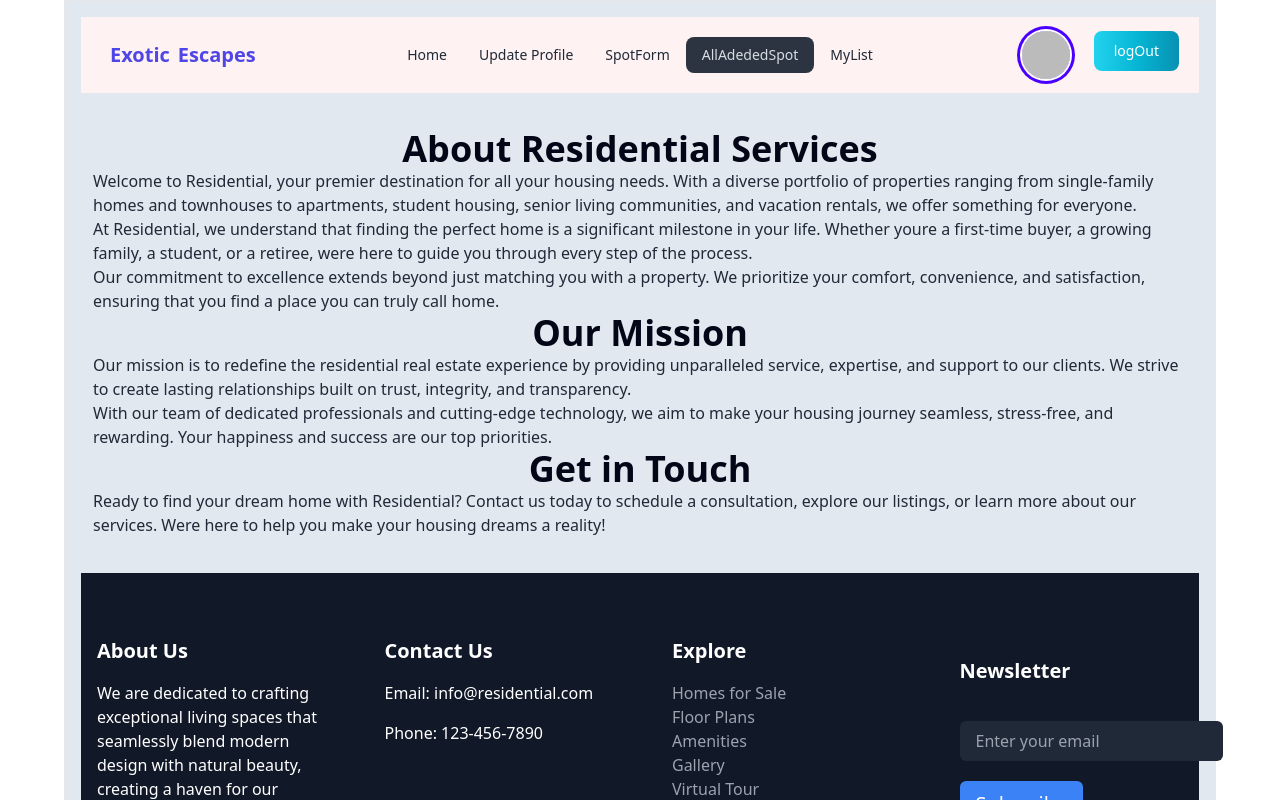
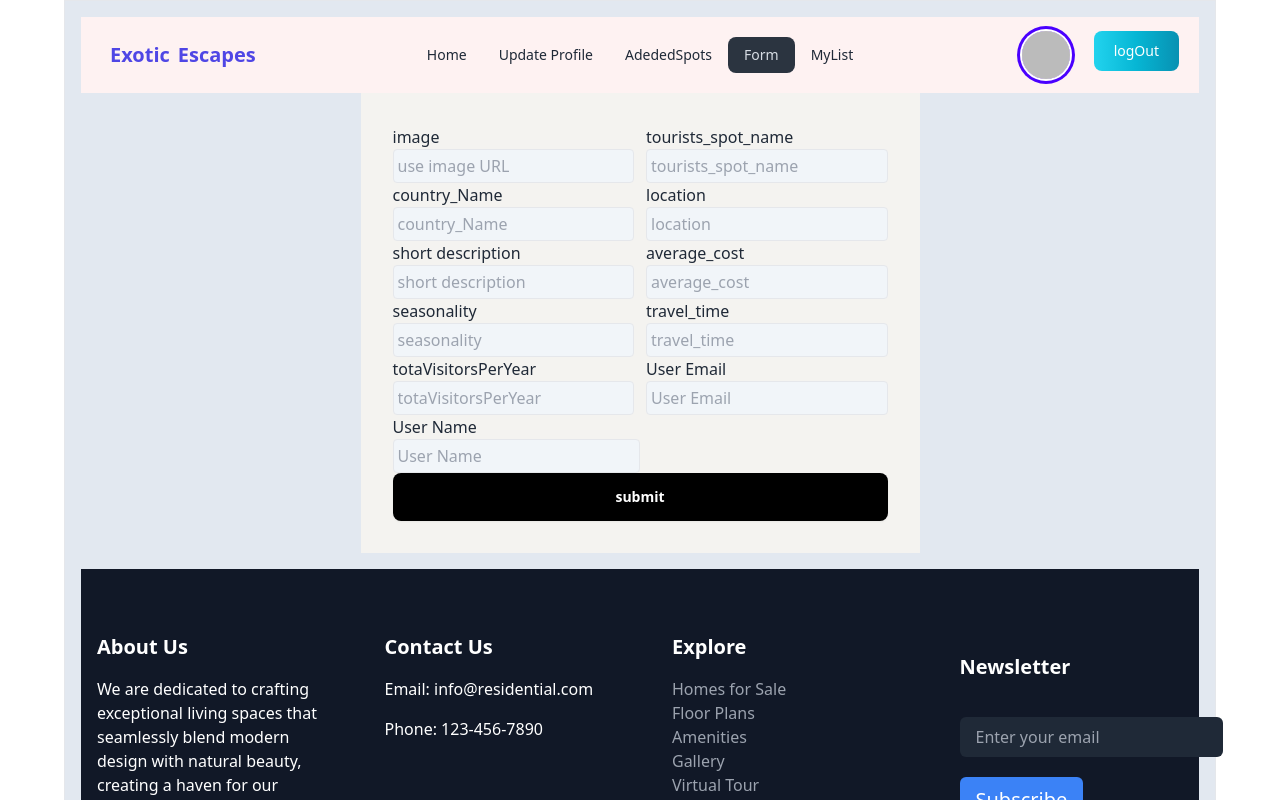
Before and after one commit to muftiramjan/10th-assignment, a React (Vite) app: page /AllAdededSpot in a window 1280 px wide. Shown: the top 800 px of the page. Built offline with nearby package versions, Linux system fonts and the light colour scheme; no server answers; sample sign-in values are in the browser's storage.

Commit message:
all spots users creating complite

```diff
--- a/src/Paigase/Hoome/AllAdededSpot.jsx
+++ b/src/Paigase/Hoome/AllAdededSpot.jsx
@@ -1,26 +1,16 @@
 
 import { Helmet } from "react-helmet-async";
+import SpotsCurds from "./userprofile/SpotsCurds";
+import AddToristSpotFrom from "../../components/AddToristSpotFrom";
+
 
 const AllAdededSpot = () => {
     return (
         <div>
             <Helmet>
-                <title>About</title>
+                <title>AllAdededSpot</title>
             </Helmet>
-            <div className="about-section">
-
-                <div className="about-content my-6 p-3">
-                    <h2 className="text-center font-bold text-4xl text-slate-950">About Residential Services</h2>
-                    <p>Welcome to Residential, your premier destination for all your housing needs. With a diverse portfolio of properties ranging from single-family homes and townhouses to apartments, student housing, senior living communities, and vacation rentals, we offer something for everyone.</p>
-                    <p>At Residential, we understand that finding the perfect home is a significant milestone in your life. Whether youre a first-time buyer, a growing family, a student, or a retiree, were here to guide you through every step of the process.</p>
-                    <p>Our commitment to excellence extends beyond just matching you with a property. We prioritize your comfort, convenience, and satisfaction, ensuring that you find a place you can truly call home.</p>
-                    <h3 className="text-center font-bold text-4xl text-slate-950">Our Mission</h3>
-                    <p>Our mission is to redefine the residential real estate experience by providing unparalleled service, expertise, and support to our clients. We strive to create lasting relationships built on trust, integrity, and transparency.</p>
-                    <p>With our team of dedicated professionals and cutting-edge technology, we aim to make your housing journey seamless, stress-free, and rewarding. Your happiness and success are our top priorities.</p>
-                    <h3 className="text-center font-bold text-4xl text-slate-950">Get in Touch</h3>
-                    <p>Ready to find your dream home with Residential? Contact us today to schedule a consultation, explore our listings, or learn more about our services. Were here to help you make your housing dreams a reality!</p>
-                </div>
-            </div>
+            <AddToristSpotFrom></AddToristSpotFrom>
         </div>
     );
 };
--- a/src/Paigase/Hoome/userprofile/TouristsSpotForm.jsx
+++ b/src/Paigase/Hoome/userprofile/TouristsSpotForm.jsx
@@ -15,7 +15,6 @@ const TouristsSpotForm  = () => {
             </Helmet>
          <div className="my-6 bg-slate-200 p-3">
          <h2 className="text-center font-bold text-4xl text-slate-950">Tourists Spot form:</h2>
-            <AddToristSpotFrom></AddToristSpotFrom>
 
          </div>
          <div>
--- a/src/components/Book/Ditaels.jsx
+++ b/src/components/Book/Ditaels.jsx
@@ -1,5 +1,5 @@
 import { useEffect, useState } from "react";
-import { Link, useLoaderData, useParams } from "react-router-dom";
+import { Link,  useParams } from "react-router-dom";
 
 
 const Ditaels = () => {
@@ -12,6 +12,9 @@ const Ditaels = () => {
             .then(res => res.json())
             .then(dt => setSingleCart(dt))
     }, [id])
+
+
+
     return (
         <div>
             <div className="hero min-h-[400] bg-base-200">
@@ -23,11 +26,12 @@ const Ditaels = () => {
                         <p>location: {singleCart.location}</p>
                         <p>average_cost: {singleCart.average_cost}</p>
                         <p>seasonality: {singleCart.seasonality}</p>
+
+
                     </div>
                 </div>
             </div>
-            <p className="font-bold text-neutral-700"> <span className="font-bold text-3xl text-fuchsia-600">description:</span>  {singleCart.description}</p>
-
+            <p className="font-bold text-neutral-700 text-2xl"> <span className="font-bold text-3xl text-indigo-600">description:</span>  {singleCart.description}</p>
             <Link to="/Hoome" className="relative inline-flex items-center px-12 py-3 overflow-hidden text-lg font-medium text-indigo-600 border-2 border-indigo-600 rounded-full hover:text-white group hover:bg-gray-50 mb-10 mt-8">
                 <span className="absolute left-0 block w-full h-0 transition-all bg-indigo-600 opacity-100 group-hover:h-full top-1/2 group-hover:top-0 duration-400 ease"></span>
                 <span className="absolute right-0 flex items-center justify-start w-10 h-10 duration-300 transform translate-x-full group-hover:translate-x-0 ease">
--- a/src/components/Nabvar.jsx
+++ b/src/components/Nabvar.jsx
@@ -23,9 +23,9 @@ const Navbar = () => {
                 <NavLink to="/MyList">MyList</NavLink>
               </li>
             }
-            <li><NavLink to="/Services">Services</NavLink></li>
+            <li><NavLink to="/Services">AdededSpots</NavLink></li>
             {
-              user && <li><NavLink to="/AllAdededSpot">AllAdededSpot</NavLink></li>
+              user && <li><NavLink to="/AllAdededSpot">Form</NavLink></li>
             }
             <li>
               {
@@ -47,9 +47,9 @@ const Navbar = () => {
               <NavLink to="/UpdateProfile">Update Profile</NavLink>
             </li>
           }
-          <li><NavLink to="/TouristsSpotForm">SpotForm</NavLink></li>
+          <li><NavLink to="/TouristsSpotForm">AdededSpots</NavLink></li>
           {
-            user && <li><NavLink to="/AllAdededSpot">AllAdededSpot</NavLink></li>
+            user && <li><NavLink to="/AllAdededSpot">Form</NavLink></li>
           }
           {
             user && <li><NavLink to="/MyList">MyList</NavLink></li>
```
